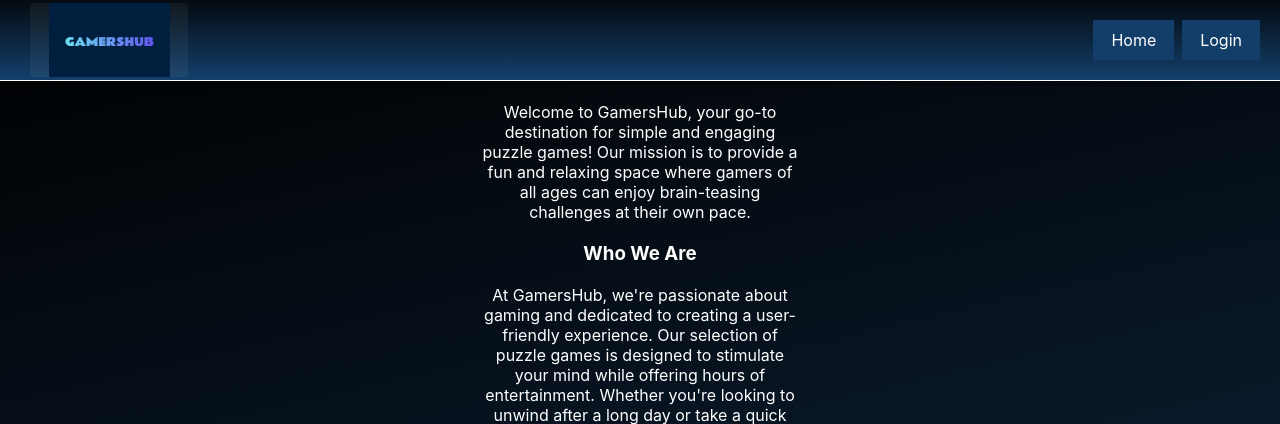
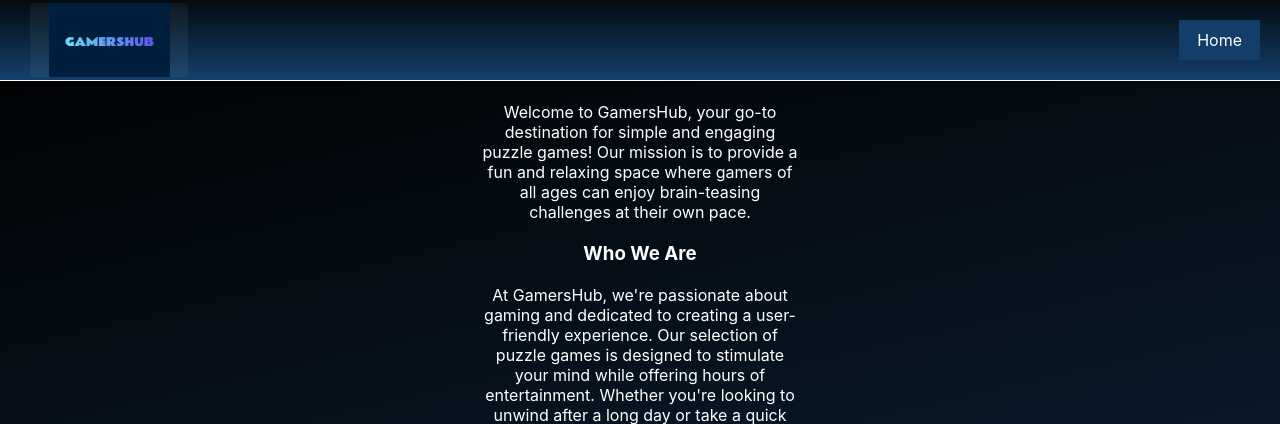
Before and after one commit to AhmedKXL/Fundamentals-of-Web-Programming-Project, a PHP site: page /about.html in a window 1280 px wide. Shown: the top 424 px of the page. Run offline with PHP 8.4, Linux system fonts and the light colour scheme.

Commit message:
nav changes

```diff
--- a/frontend/about.html
+++ b/frontend/about.html
@@ -14,7 +14,6 @@
     <div class="logo"></div>
     <nav class="nav">
       <a href="./index.php">Home</a>
-      <a href="./login.php" class="login">Login</a>
     </nav>
   </header>
 
--- a/frontend/index.php
+++ b/frontend/index.php
@@ -19,6 +19,7 @@
     <div class="logo"></div>
     <nav class="nav">
       <a href="about.html">About</a>
+      <?php echo (isset($_SESSION['user_id']) ? "<a href=\"./profile.php\" class=\"login\">Profile</a>" : "") ?>
       <?php echo (isset($_SESSION['user_id']) ? "<a href=\"./php/logout.php\" class=\"login\">Logout</a>" : "<a href=\"./login.php\" class=\"login\">Login</a>") ?>
     </nav>
   </header>
```
